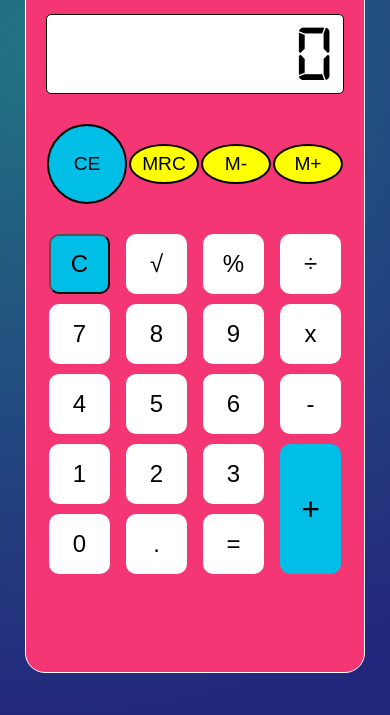
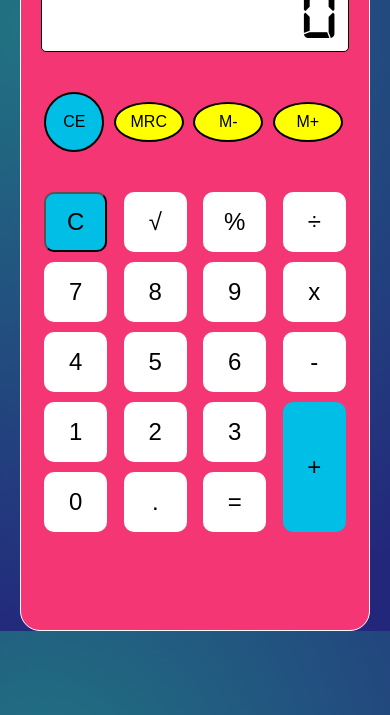
Before and after one commit to SoftwareFullStack/13-Calculadora, a plain HTML site: page index.html in a window 390 px wide. Shown: the part 129-844 px from the top of the page. Drawn offline with Linux system fonts and the light colour scheme.

Commit message:
ajuste a estilos CSS 4 vez

```diff
--- a/CSS/Styles.css
+++ b/CSS/Styles.css
@@ -11,8 +11,7 @@
 
 body{
     background: radial-gradient( circle farthest-corner at 10% 20%,  rgba(33,115,130,1) 1.4%, #23277c 90% );
-    color: #FFF;
-    height: 100vh;
+    /* height: 100vh; */
     font-family: Arial, Helvetica, sans-serif;
 
     display: flex;
@@ -156,13 +155,29 @@ body{
 
 
 @media screen and (max-width: 420px){
+    body{
+        height: 90vh;
+    }
+
     .calculadora{
-        width: 340px;
+        width: 350px;
         height: 90vh;
     }
 
     .superiores{
         height: 140px;
+    }
+
+    .superiores__btnCircle{
+        width: 60px;
+        height: 60px;
+        margin-right: 3px;
+        font-size: 1em;
+    }
+
+    .superiores__btnOval{
+        font-size: 1em;
+        margin-right: 3px;
     }
 
     .inferiores__btn, .btnClear {
@@ -173,5 +188,6 @@ body{
 
     .btnMas{
         height: 130px;
+        font-size: 1.5em;
     }
 }
```
